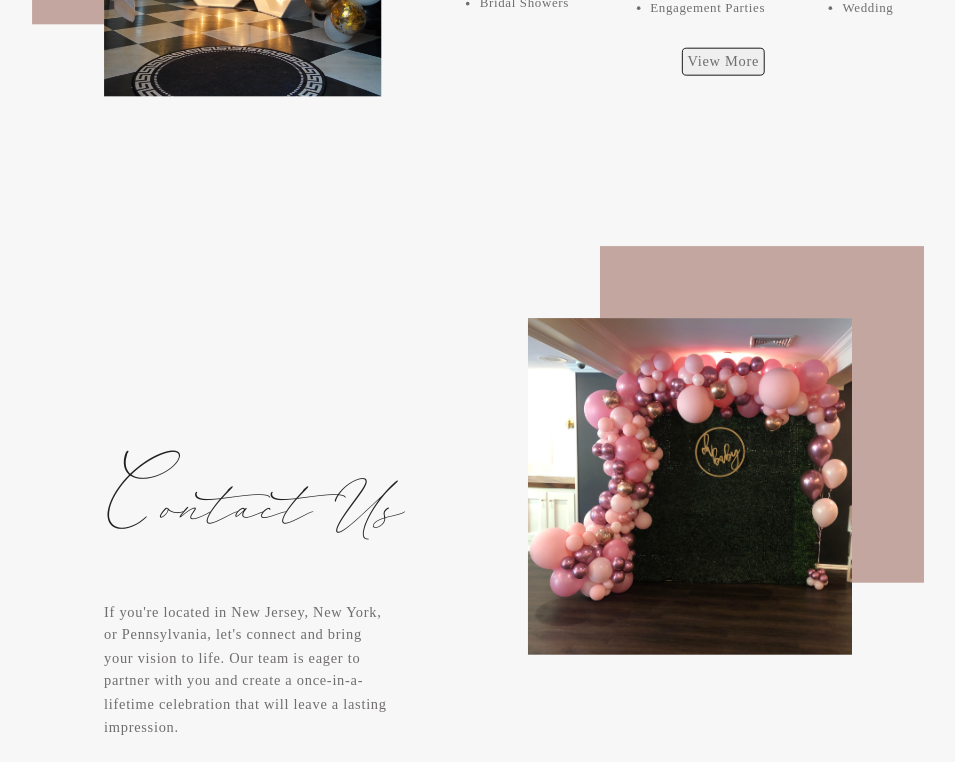
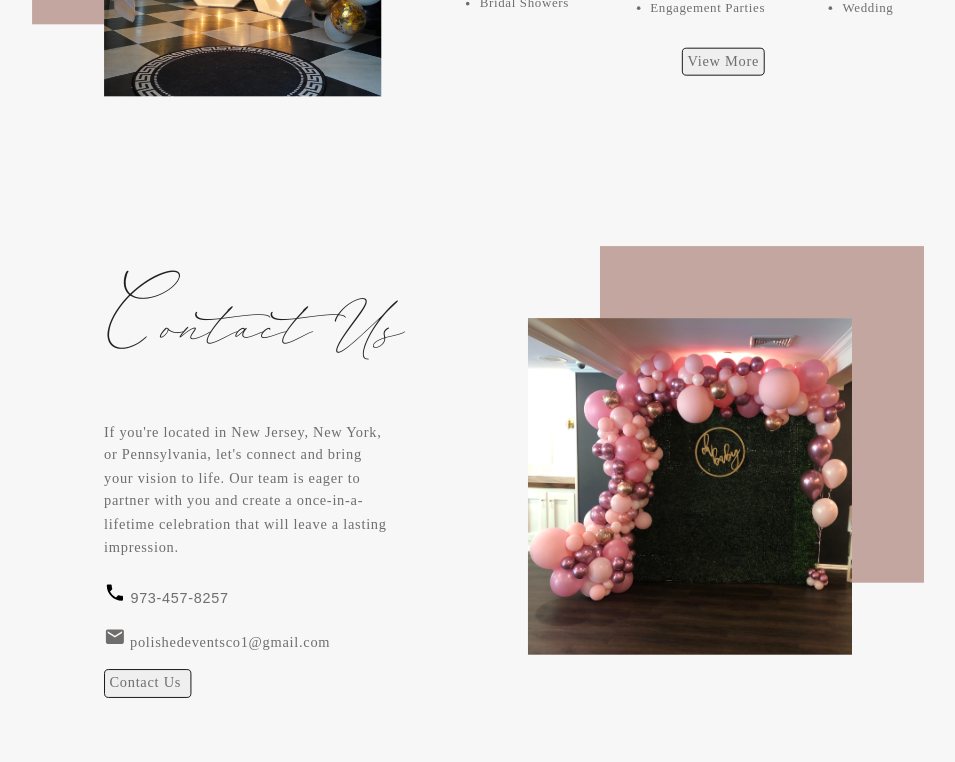
Before and after one commit to OhDangBro/PolishedEvents, a React (Create React App) app: page / in a window 1536 px wide. Shown: the part 1600-2362 px from the top of the page, without its empty margins (249-1204 px from the left). Built offline with nearby package versions, Linux system fonts and the light colour scheme.

Commit message:
contact placement

```diff
--- a/src/index.css
+++ b/src/index.css
@@ -88,6 +88,8 @@ code {
     margin-left: -22% !important;
     padding-bottom: 3%;
   }
+
+
   }
 
 
@@ -124,6 +126,11 @@ code {
     padding-top: -5% !important;
 width: 100% !important;
   }
+
+  .contactLeft {
+    position: relative;
+    bottom: 200px;
+  }
 }
 
 @media all and (min-width: 1800px) and (max-width: 2000px) {
@@ -136,6 +143,11 @@ width: 100% !important;
   .heroSmallText {
     padding-top: -5% !important;
 width: 100% !important;
+  }
+
+  .contactLeft {
+    position: relative;
+    bottom: 200px;
   }
 }
 
@@ -169,6 +181,11 @@ width: 100% !important;
 
   width: 90% !important;
   font-size: 1.2rem !important;
+  }
+
+  .contactLeft {
+    position: relative;
+    bottom: 200px;
   }
 
 }
```
